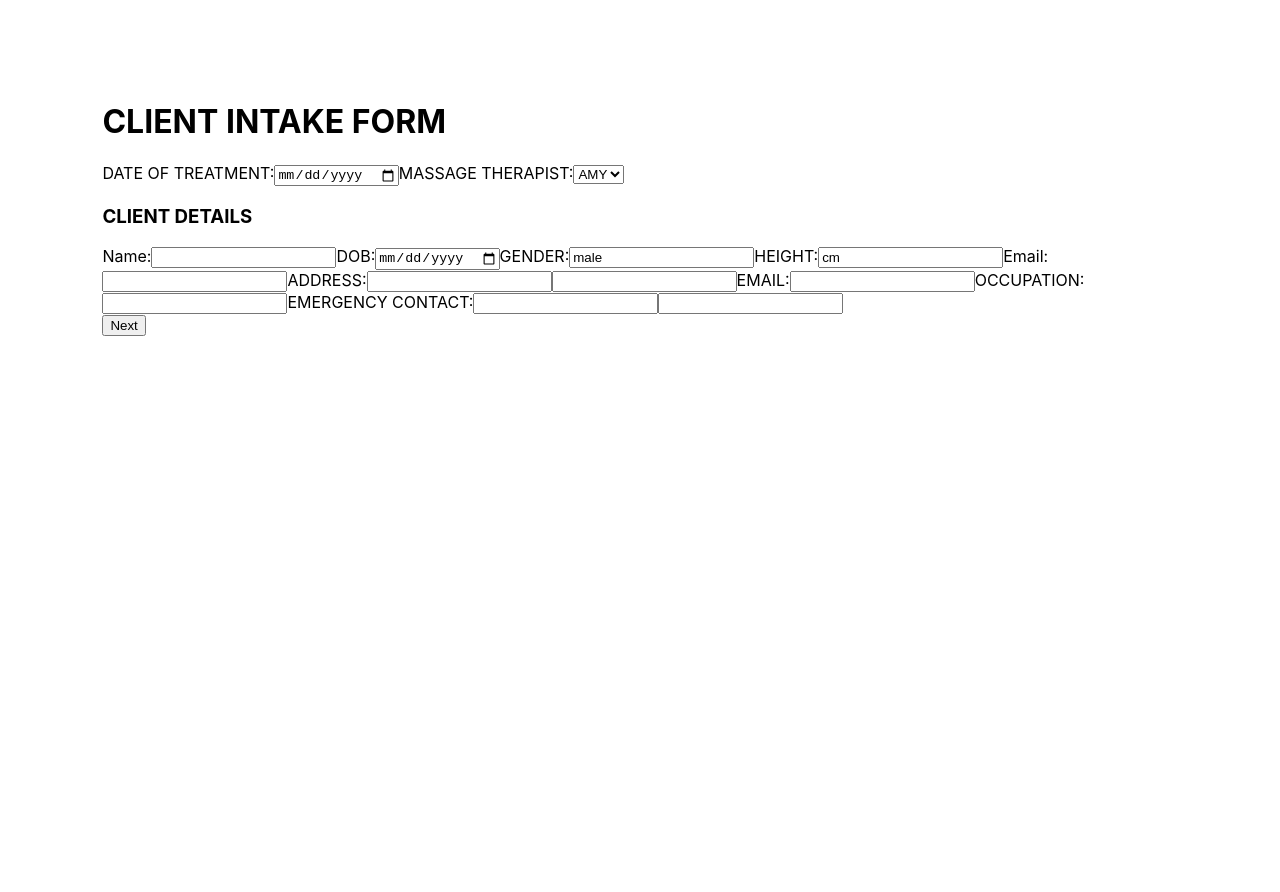
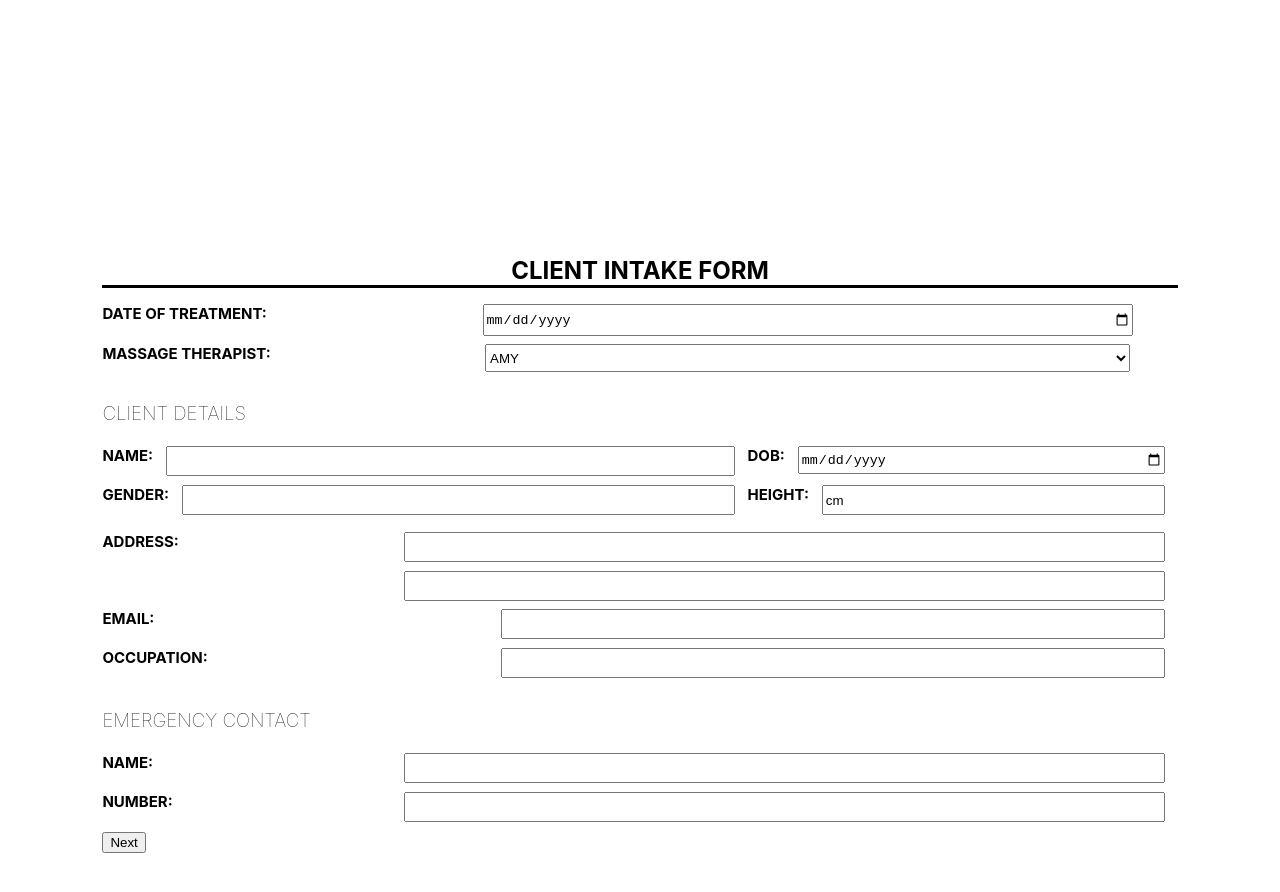
Before and after one commit to R-Morton/zingara-medical-form, a React (Create React App) app: page /client/form in a window 1280 px wide. Shown: the top 892 px of the page. Before the commit the page ends 800 px from the top, so only its background shows below. Built offline with nearby package versions, Linux system fonts and the light colour scheme.

Commit message:
styles for alligning elements on first page of form

```diff
--- a/src/components/ClientMedicalForm.jsx
+++ b/src/components/ClientMedicalForm.jsx
@@ -16,7 +16,7 @@ export function MedicalForm(props) {
     // Set up the form's local state
     const [localName, setLocalName] = useState("");
     const [localEmail, setLocalEmail] = useState("");
-    const [localGender, setLocalGender] = useState("male")
+    const [localGender, setLocalGender] = useState("")
     const [localAge, setLocalAge] = useState("")
     const [treatmentDate, setTreatmentDate] = useState(Date.now())
     const [therapist, setTherapist] = useState("")
@@ -116,39 +116,69 @@ export function MedicalForm(props) {
         return(
             <div class="main-client-form">
                 <h1>CLIENT INTAKE FORM</h1>
-            <form>
+            <div className="treatment-block">
+                <div className="block">
                 <label>DATE OF TREATMENT:</label>
                 <input type="date" value={treatmentDate} onChange={handleChangeTreatmentDate} />
+                </div>
+                <div className="block">
                 <label>MASSAGE THERAPIST:</label>
                 <select value={therapist} onChange={handleChangeTherapist}>
                     <option value={"AMY"}>AMY</option>
                 </select>
-            </form>
+                </div>
+            </div>
             <h3>CLIENT DETAILS</h3>
-            <form>
-                <label>Name:</label>
-                <input type="text" value={localName} onChange={handleChangeUsername} />
+            <div class="client-details-form">
+                <div class="block">
+                    <div className="name-gender-block">
+                        <label>NAME:</label>
+                        <input id="name" type="text" value={localName} onChange={handleChangeUsername} />
+                    </div>
+                    <div className="dob-height-block">
                     <label>DOB:</label>
-                <input type="date" value={dateOfBirth} onChange={handleChangeDOB}/>
+                    <input id="dob" type="date" value={dateOfBirth} onChange={handleChangeDOB}/>
+                    </div>
+                </div>
+                <div class="block">
+                <div className="name-gender-block">
                     <label>GENDER:</label>
-                <input type="text" value={localGender} onChange={handleChangeGender} />
+                    <input id="gender" type="text" value={localGender} onChange={handleChangeGender} />
+                    </div>
+                    <div className="dob-height-block">
                     <label>HEIGHT:</label>
-                <input type="text" value={height} onChange={handleChangeHeight} />
-                <label>Email:</label>
-                <input type="text" value={localEmail} onChange={handleChangeEmail} />
+                    <input id="height" type="text" value={height} onChange={handleChangeHeight} />
+                    </div>
+                </div>
+                <div className="block" id="addressblock">
                     <label>ADDRESS:</label>
-                <input type="text" value={address1} onChange={handleChangeAddress1} />
-                <input type="text" value={address1} onChange={handleChangeAddress2} />
+                    <input id="address1" type="text" value={address1} onChange={handleChangeAddress1} />
+                </div>
+                    <div className="block2">
+                    <input id="address2" type="text" value={address2} onChange={handleChangeAddress2} />
+                </div>
+                <div className="block">
                     <label>EMAIL:</label>
-                <input type="text" value={localEmail} onChange={handleChangeEmail} />
+                    <input id="email" type="text" value={localEmail} onChange={handleChangeEmail} />
+                </div>
+                <div className="block">
                     <label>OCCUPATION:</label>
-                <input type="text" value={occupation} onChange={handleChangeOccupation} />
-                <label>EMERGENCY CONTACT:</label>
+                    <input id="occupation" type="text" value={occupation} onChange={handleChangeOccupation} />
+                </div>
+                <h3>EMERGENCY CONTACT</h3>
+                <div className="e-contact-block">
+                <div className="block">
+                    <label>NAME:</label>
                     <input type="text" value={eContactName} onChange={handleEContactName} />
+                </div>
+                <div className="block">
+                    <label>NUMBER:</label>
                     <input type="text" value={eContactNumber} onChange={handleEContactNumber} />
+                </div>
+                </div>
 
 
-            </form>
+            </div>
             <button onClick={handleNext} >Next</button>
         </div>
         )
--- a/src/pages/ClientFormPage.jsx
+++ b/src/pages/ClientFormPage.jsx
@@ -11,11 +11,13 @@ export default function ClientDisplayById() {
 
     const globalFormData = useMedicalData();
 
+    // local state declared here
     const [formDisplay, setFormDisplay] = useState(false)
     const [notesDisplay, setNotesDisplay] = useState(false)
     const [localForm, setLocalForm] = useState({})
     const [NotesFormDisplay, setNotesFormDisplay] = useState(false)
 
+    // Finding the form matching the id passed in as parameter and setting local state
     useEffect(() => {
         setLocalForm(globalFormData.find(form => {
             // eslint-disable-next-line
@@ -35,6 +37,7 @@ export default function ClientDisplayById() {
         setNotesFormDisplay(!NotesFormDisplay)
     }
 
+    // Displays the results of the medical form when button is clicked. Passing id as prop
     function ClientInfoRender() {
         return(
             <div>
--- a/src/stylesheets/medicalForm.css
+++ b/src/stylesheets/medicalForm.css
@@ -1,3 +1,100 @@
+h1 {
+    font-size: 150%;
+    text-align: center;
+    border-bottom: solid;
+}
+
+h3 {
+    margin: 2% 0 2% 0;
+    font-weight: lighter;
+}
+
 .main-client-form {
     margin: 8%;
+    margin-top: 20%;
 }
+
+.client-details-form {
+    display: flex;
+    flex-direction: column;
+    justify-content: space-between;
+}
+
+.treatment-block {
+    display: flex;
+    flex-direction: column;
+    justify-content: space-between;
+}
+
+.treatment-block input, .treatment-block select {
+    margin: auto;
+    height: 3.5vh
+}
+
+.treatment-block label {
+    width: 30%;
+    padding: 0;
+}
+
+.treatment-block input, .treatment-block select {
+    width: 60%;
+}
+
+input, select {
+    margin-right: 1vw;
+    height: 3vh;
+}
+
+select {
+    height: 3.5vh;
+}
+
+label {
+    padding-bottom: 1.5vh;
+    margin-right: 1vw;
+    font-size: 15px;
+    font-weight: bold;
+}
+
+.dob-height-block input, .name-gender-block input {
+    width: 100%;
+}
+
+#email, #occupation {
+    width: 61%;
+}
+
+#address1, #address2 {
+    width: 70.0%;
+}
+
+#addressblock {
+    margin-top: 1vh;
+}
+
+.dob-height-block {
+    display: flex;
+    width: 40%;
+}
+
+.name-gender-block {
+    display: flex;
+    width: 60%;
+}
+
+.e-contact-block input {
+    width: 70%;
+}
+
+.block2 {
+    display: flex;
+    justify-content: end;
+    margin-bottom: 1vh;
+
+}
+
+.block {
+    display: flex;
+    justify-content: space-between;
+    margin-bottom: 1vh;
+}
```
Lines whose indentation alone changed are shown as unchanged.
